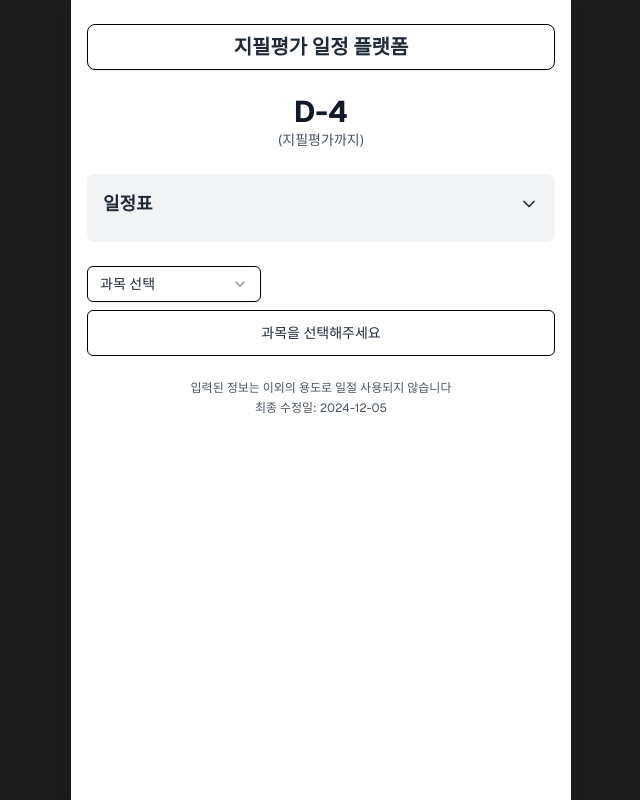
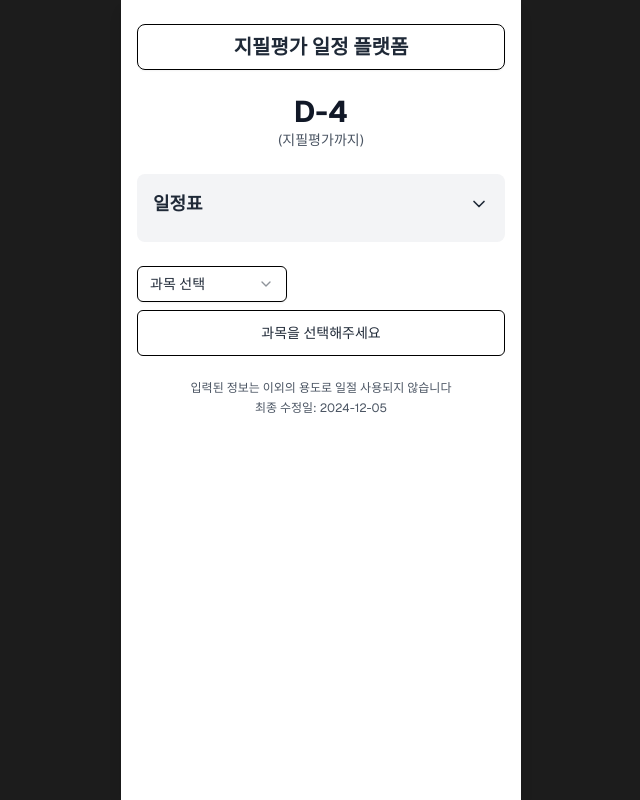
Before and after one commit to Daekyo48/SW_ExamWebPlatform, a Next.js app: page / in a window 1280 px wide. Shown: the whole page, without its empty margins (319-959 px from the left). Built offline with nearby package versions, Linux system fonts and the light colour scheme.

Commit message:
Update mobile-web-page.tsx

```diff
--- a/components/mobile-web-page.tsx
+++ b/components/mobile-web-page.tsx
@@ -314,7 +314,7 @@ export default function MobileWebPage() {
           </svg>
         </div>
       ) : (
-        <main className="w-full max-w-[500px] px-4 py-6 bg-white shadow-lg mx-auto">
+        <main className="w-full max-w-[400px] px-4 py-6 bg-white shadow-lg mx-auto">
           <h1 className="text-xl font-bold text-center mb-6 py-2 border border-black rounded-lg shadow-sm">
             지필평가 일정 플랫폼
           </h1>
```
